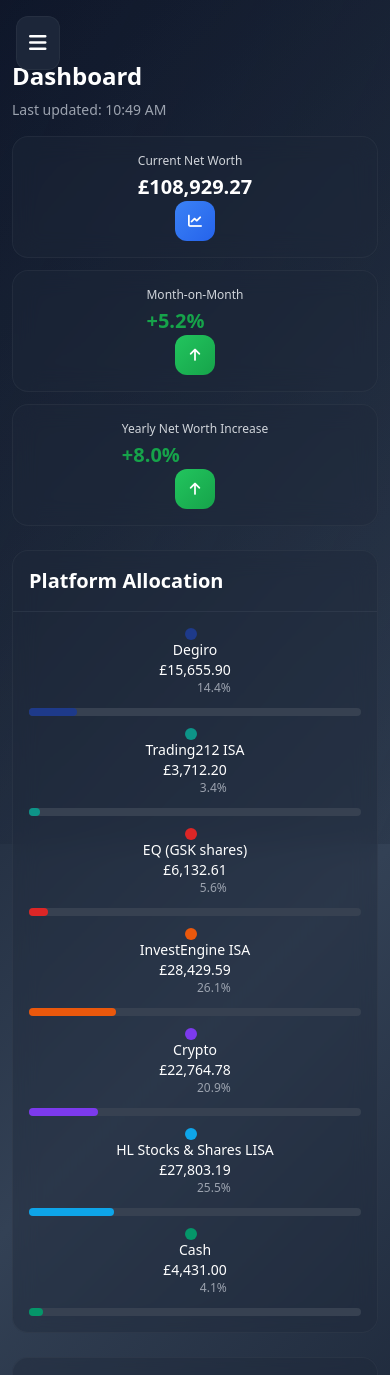
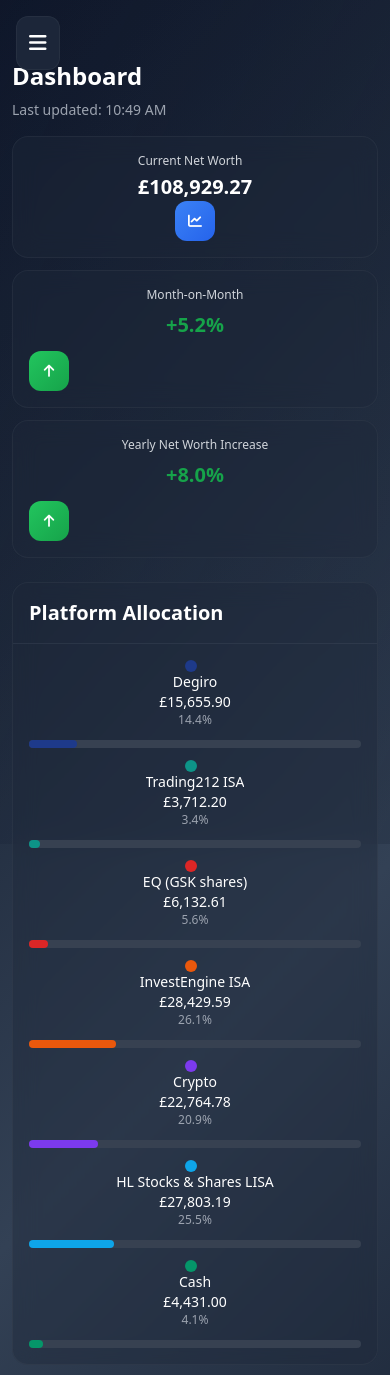
Before and after one commit to danieljgriffin/FinanceTracker, a Flask app: page / in a window 390 px wide. Shown: the top 1375 px of the page. Run offline with Flask 3, Linux system fonts and the light colour scheme; some libraries are stand-ins or nearby versions.

Commit message:
Improve layout and appearance of key data on both mobile and desktop
Addresses mobile text alignment and desktop horizontal scrollbar issues via CSS and template adjustments.

Replit-Commit-Author: Agent
Replit-Commit-Session-Id: 54a4708f-c44e-4e8a-9ad6-3f7b7dc05b9b
Replit-Commit-Screenshot-Url: https://storage.googleapis.com/screenshot-production-us-central1/d570fb0a-fe4c-4fda-b5c3-aa409779e17c/54a4708f-c44e-4e8a-9ad6-3f7b7dc05b9b/0TC4DKE

```diff
--- a/static/styles.css
+++ b/static/styles.css
@@ -274,6 +274,63 @@ main {
     color: white !important;
 }
 
+/* Prevent horizontal overflow */
+* {
+    box-sizing: border-box;
+}
+
+html, body {
+    overflow-x: hidden;
+    width: 100%;
+    max-width: 100%;
+}
+
+/* Ensure all content containers respect viewport width */
+.container, .card, .grid, .flex {
+    max-width: 100%;
+    overflow-x: hidden;
+}
+
+/* Fix table responsiveness */
+.table-container {
+    overflow-x: auto;
+    max-width: 100%;
+}
+
+/* Desktop specific fixes */
+@media (min-width: 768px) {
+    main {
+        max-width: calc(100vw - 288px); /* Account for 288px sidebar */
+    }
+
+    .desktop-layout {
+        max-width: 100%;
+        overflow-x: hidden;
+    }
+
+    /* Ensure grids don't overflow */
+    .grid {
+        display: grid;
+        max-width: 100%;
+    }
+
+    /* Fix any potential text overflow */
+    .truncate {
+        overflow: hidden;
+        text-overflow: ellipsis;
+        white-space: nowrap;
+    }
+}
+
+/* Mobile specific fixes */
+@media (max-width: 767px) {
+    main {
+        max-width: 100vw;
+        padding-left: 1rem;
+        padding-right: 1rem;
+    }
+}
+
 .nav-link i {
     color: white !important;
 }
--- a/templates/base.html
+++ b/templates/base.html
@@ -25,7 +25,7 @@
         }
     </script>
 </head>
-<body class="min-h-screen" style="background: linear-gradient(135deg, #0f172a 0%, #1e293b 25%, #334155 50%, #1e293b 75%, #0f172a 100%);">
+<body class="min-h-screen overflow-x-hidden" style="background: linear-gradient(135deg, #0f172a 0%, #1e293b 25%, #334155 50%, #1e293b 75%, #0f172a 100%);">
     <!-- Dark mode background overlay for glass effect -->
     <div class="fixed inset-0 bg-gradient-to-br from-slate-900/20 to-slate-800/30 pointer-events-none"></div>
     <!-- Mobile Menu Button -->
@@ -107,7 +107,7 @@
     {% endwith %}
 
     <!-- Main Content -->
-    <main class="md:ml-72 px-4 py-4 pt-16 md:pt-8 relative z-10 w-full" style="transition: margin-left 0.3s ease-in-out;">
+    <main class="md:ml-72 px-4 py-4 pt-16 md:pt-8 relative z-10 min-w-0 overflow-x-hidden" style="transition: margin-left 0.3s ease-in-out;">
         {% block content %}{% endblock %}
     </main>
 
--- a/templates/dashboard.html
+++ b/templates/dashboard.html
@@ -30,30 +30,30 @@
 
         <!-- Month-on-Month Change -->
         <div class="bg-slate-800/40 backdrop-blur-md border border-gray-600/20 rounded-2xl p-4">
-            <div class="flex items-center justify-between">
-                <div class="flex-1">
-                    <p class="text-xs font-medium text-gray-300 mb-1">Month-on-Month</p>
-                    <p class="text-xl font-bold {% if mom_change >= 0 %}text-green-600{% else %}text-red-600{% endif %}">
+            <div class="text-center">
+                <p class="text-xs font-medium text-gray-300 mb-2">Month-on-Month</p>
+                <p class="text-xl font-bold {% if mom_change >= 0 %}text-green-600{% else %}text-red-600{% endif %} mb-3">
                     {{ "{:+.1f}".format(mom_change) }}%
                 </p>
-                </div>
+                <div class="flex justify-center">
                     <div class="w-10 h-10 {% if mom_change >= 0 %}bg-gradient-to-br from-green-500 to-green-600{% else %}bg-gradient-to-br from-red-500 to-red-600{% endif %} rounded-xl flex items-center justify-center">
                         <i class="fas {% if mom_change >= 0 %}fa-arrow-up{% else %}fa-arrow-down{% endif %} text-white text-sm"></i>
+                    </div>
                 </div>
             </div>
         </div>
 
         <!-- Yearly Net Worth Increase -->
         <div class="bg-slate-800/40 backdrop-blur-md border border-gray-600/20 rounded-2xl p-4">
-            <div class="flex items-center justify-between">
-                <div class="flex-1">
-                    <p class="text-xs font-medium text-gray-300 mb-1">Yearly Net Worth Increase</p>
-                    <p class="text-xl font-bold {% if yearly_increase > 0 %}text-green-600{% elif yearly_increase < 0 %}text-red-600{% else %}text-gray-600{% endif %}">
+            <div class="text-center">
+                <p class="text-xs font-medium text-gray-300 mb-2">Yearly Net Worth Increase</p>
+                <p class="text-xl font-bold {% if yearly_increase > 0 %}text-green-600{% elif yearly_increase < 0 %}text-red-600{% else %}text-gray-600{% endif %} mb-3">
                     {{ "{:+.1f}".format(yearly_increase) }}%
                 </p>
-                </div>
+                <div class="flex justify-center">
                     <div class="w-10 h-10 {% if yearly_increase > 0 %}bg-gradient-to-br from-green-500 to-green-600{% elif yearly_increase < 0 %}bg-gradient-to-br from-red-500 to-red-600{% else %}bg-gradient-to-br from-gray-500 to-gray-600{% endif %} rounded-xl flex items-center justify-center">
                         <i class="fas {% if yearly_increase > 0 %}fa-arrow-up{% elif yearly_increase < 0 %}fa-arrow-down{% else %}fa-minus{% endif %} text-white text-sm"></i>
+                    </div>
                 </div>
             </div>
         </div>
@@ -75,7 +75,7 @@
                             </div>
                             <div class="text-right">
                                 <div class="font-medium text-white text-sm">£{{ "{:,.2f}".format(amount) }}</div>
-                                <div class="text-xs text-gray-400">{{ "{:.1f}".format(platform_percentages.get(platform, 0)) }}%</div>
+                                <div class="text-xs text-gray-400 text-center">{{ "{:.1f}".format(platform_percentages.get(platform, 0)) }}%</div>
                             </div>
                         </div>
                         <div class="w-full bg-gray-700 rounded-full h-2 mb-3">
```
Lines whose indentation alone changed are shown as unchanged.
